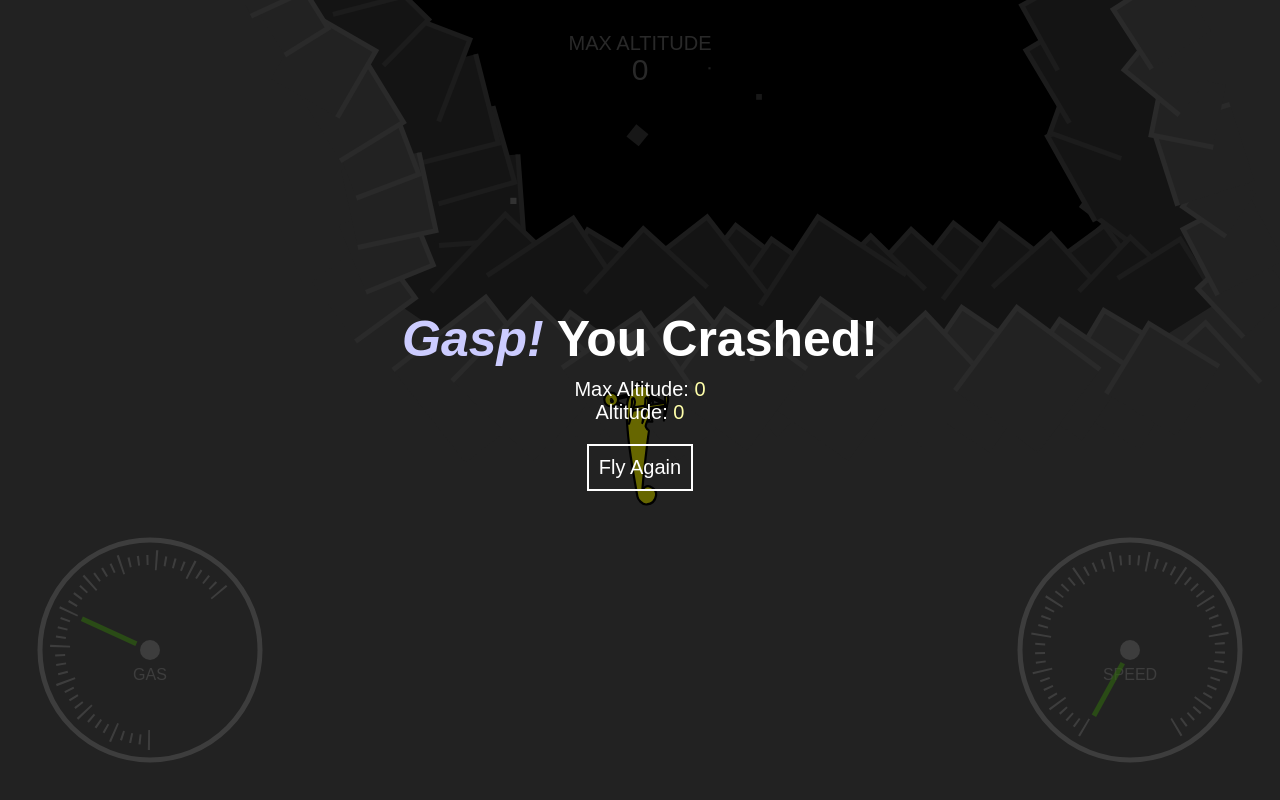
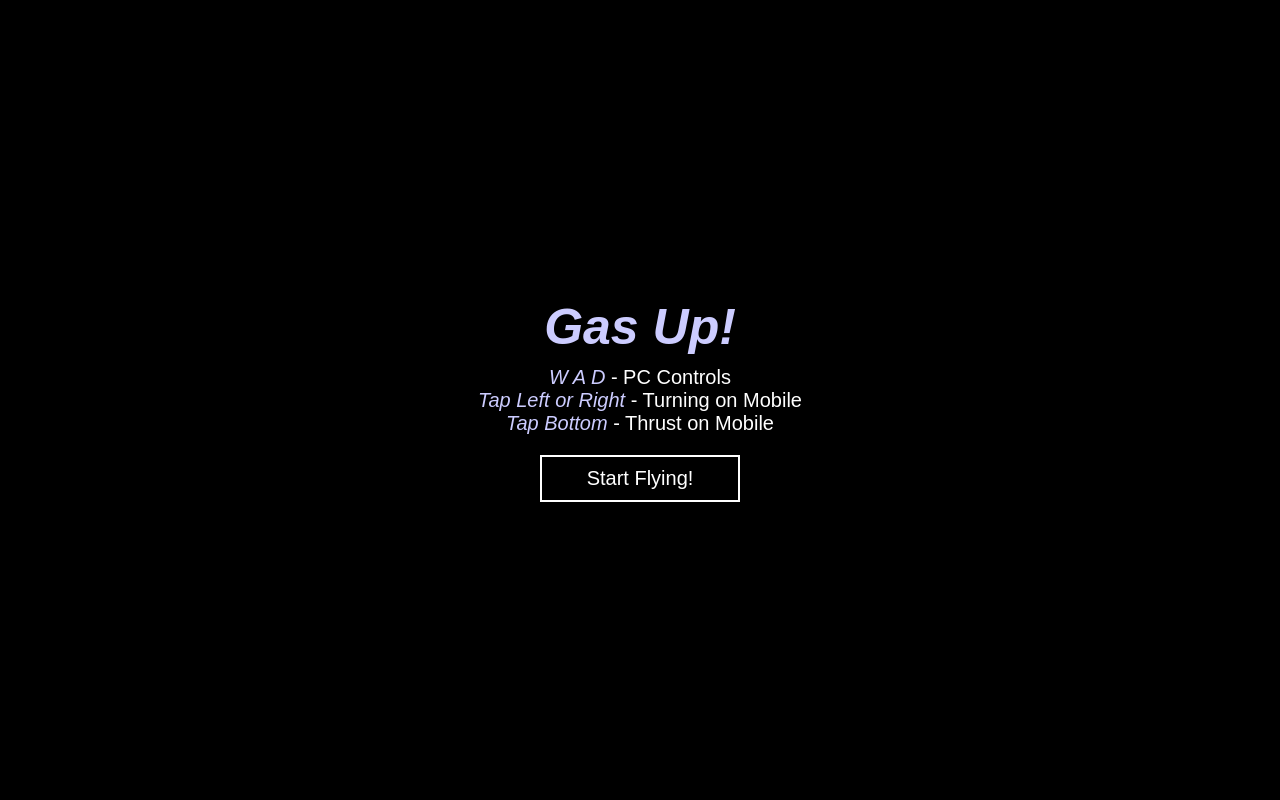
Before and after one commit to Meshiest/gasup, a plain HTML site: page index.html in a window 1280 px wide. Drawn offline with Linux system fonts and the light colour scheme.

Commit message:
Remove particles each game, add main menu

```diff
--- a/gasup.css
+++ b/gasup.css
@@ -93,10 +93,18 @@ body {
     border: 2px solid white;
     color: #fff;
     font-size: 20px;
+    min-width: 200px;
     padding: 10px;
+    transition: all 0.2s;
 }
 
-.loading-screen {
+.menu button:hover {
+    background-color: rgba(255, 255, 255, 0.3);
+    cursor: pointer;
+    transform: scale(1.1);
+}
+
+.loading-screen,  .main-menu {
     background-color: #000;
     color: #fff;
     font-size: 50;
--- a/gasup.js
+++ b/gasup.js
@@ -701,11 +701,13 @@ function emptyElem(el) {
 let titleSequence = 2;
 
 async function main() {
+  $('#main-menu').style.display = 'none';
   $('#gameover-screen').style.display = 'none';
 
   emptyElem($('#elems'));
   emptyElem($('#fg'));
   emptyElem($('#bg'));
+  emptyElem($('#particles'));
   gameObjects.splice(0, gameObjects.length);
   particles.splice(0, particles.length);
 
@@ -1156,12 +1158,11 @@ async function main() {
     });
   }
 
-  $('#currAlt').textContent = Math.floor(-planePos.y/250);
+  $('#currAlt').textContent = Math.max(Math.floor(-planePos.y/250), 0);
   $('#maxAlt').textContent = gameMaxAlt;
   $('#gameover-screen').style.display = 'flex';
 }
 
 window.addEventListener('load', () => {
   $('.loading-screen').style.display = 'none';
-  main();
 });
--- a/index.html
+++ b/index.html
@@ -237,6 +237,19 @@
         Gas Up!
       </text>
     </svg>
+
+    <div class="hud-elem hud-menu menu main-menu" id="main-menu">
+      <h3><i>Gas Up!</i></h3>
+      <section>
+        <span><i>W A D</i> - PC Controls</span>
+        <span><i>Tap Left or Right</i> - Turning on Mobile</span>
+        <span><i>Tap Bottom</i> - Thrust on Mobile</span>
+      </section>
+      <div>
+        <button onclick="main()">Start Flying!</button>
+      </div>
+    </div>
+
     <div class="hud-elem hud-menu loading-screen">
       <span class="load-text">Loading <span class="load-title">Gas Up!</span></span>
     </div>
```
